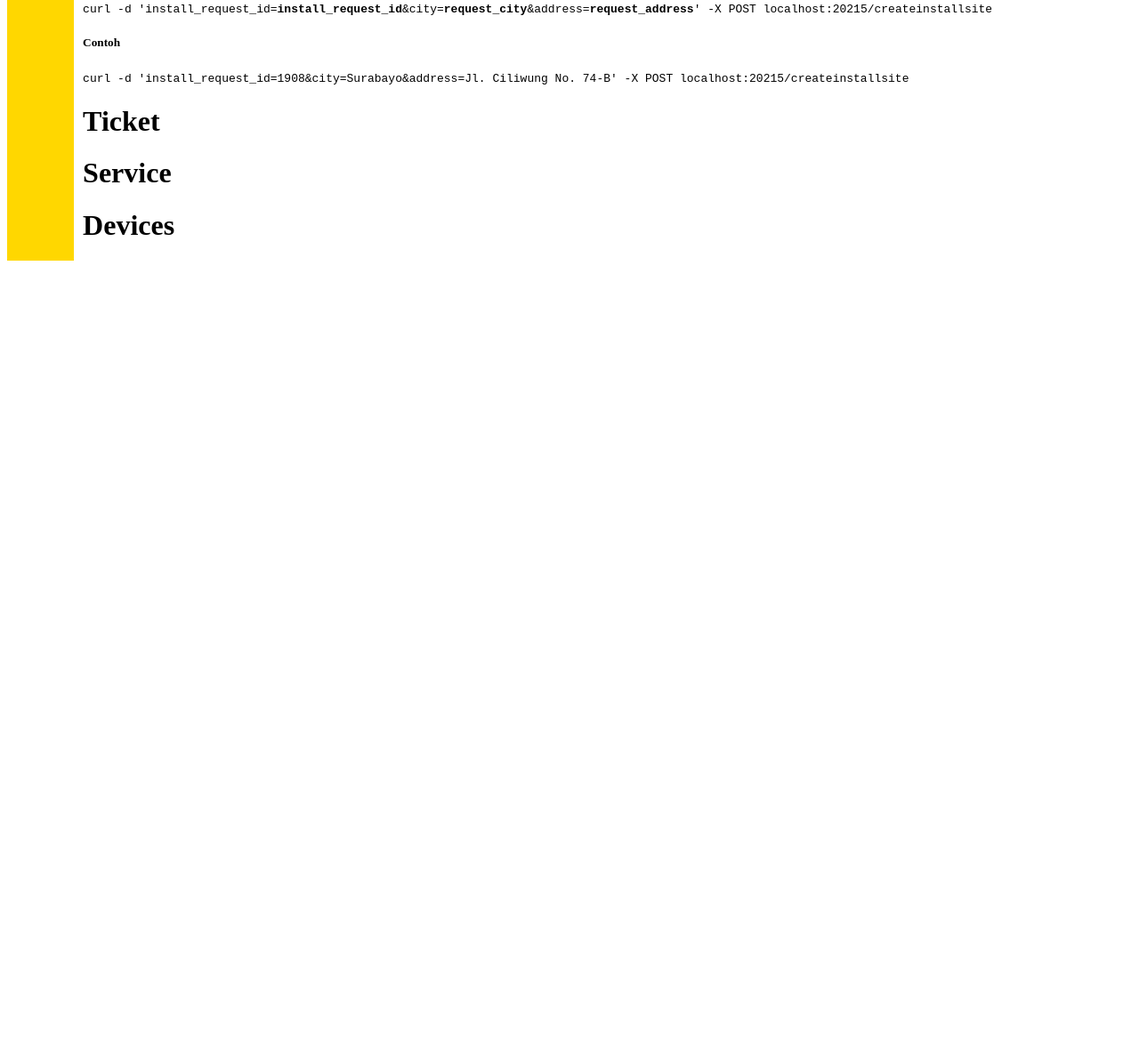
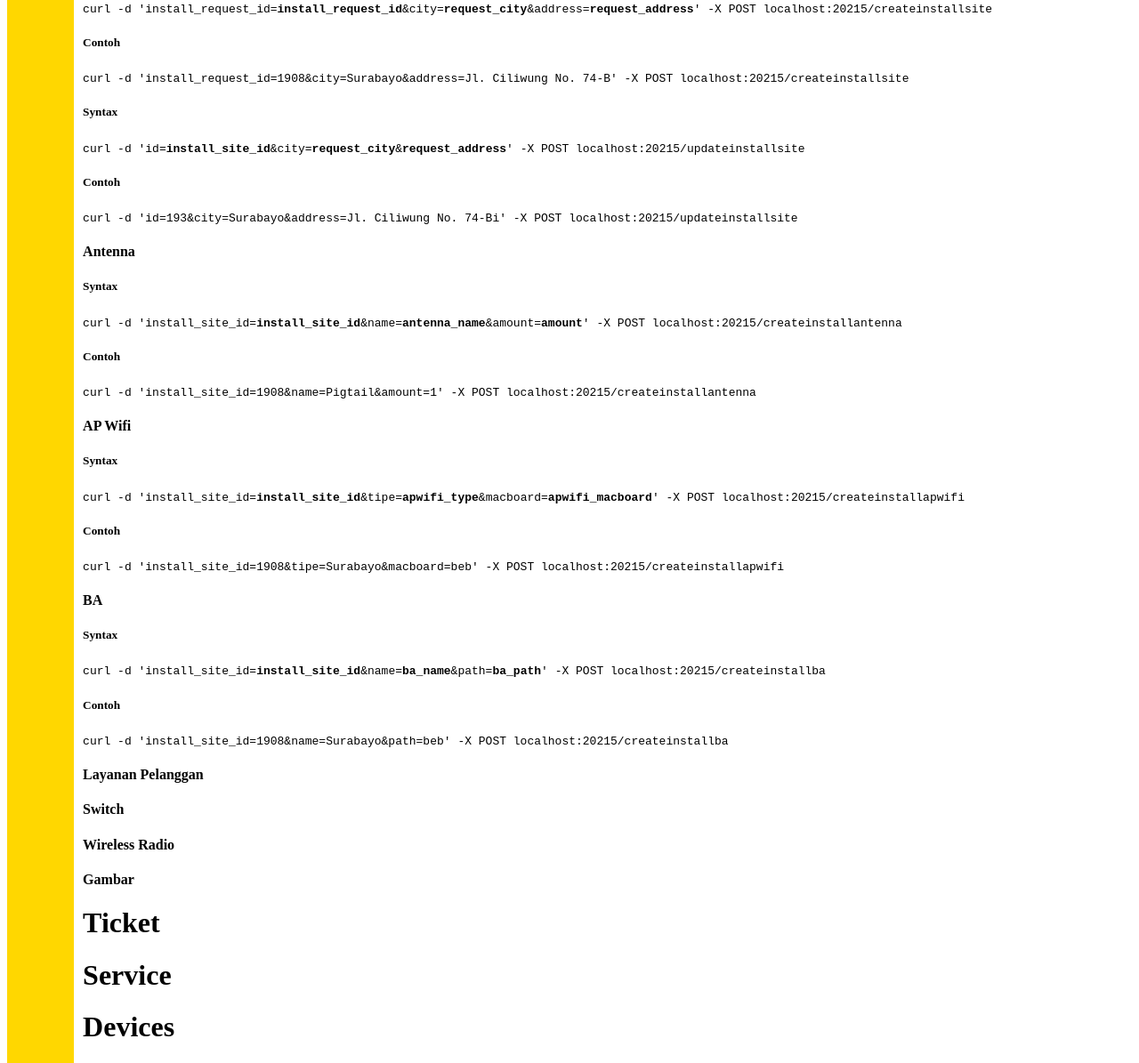
Before and after one commit to pojok-webdev/wo-server-v2, a website: page userguide.html in a window 1280 px wide. Shown: the part 2092-3287 px from the top of the page at 89% size. Before the commit the page ends 2393 px from the top, so only its background shows below. Drawn offline with nearby package versions, Linux system fonts and the light colour scheme.

Commit message:
update userguide

```diff
--- a/coret.txt
+++ b/coret.txt
@@ -109,3 +109,5 @@ KARENA PERTIMBANGAN PERFORMA, TABLE SURVEY_IMAGES AKAN BERUBAH MENJADI TABLE SUR
 //i.app.listen(process.env.PORT||i.appSetting.port)
 describe.skip( to skip test )
 simulation server : ~/jsserver/padiappisimulasi$
+conf : /etc/init/wo-server-v2-simulasi.conf
+start : sudo service wo-server-v2-simulasi start
--- a/userguide.html
+++ b/userguide.html
@@ -103,8 +103,46 @@
                         <h5>Contoh</h5>
                         <code>
                                 curl -d 'install_request_id=1908&city=Surabayo&address=Jl. Ciliwung No. 74-B' -X POST localhost:20215/createinstallsite
-
                         </code>
+                        <h5>Syntax</h5>
+                        <code>
+                                curl -d 'id=<strong>install_site_id</strong>&city=<strong>request_city</strong>&<strong>request_address</strong>' -X POST localhost:20215/updateinstallsite
+                        </code>
+                        <h5>Contoh</h5>
+                        <code>
+                                curl -d 'id=193&city=Surabayo&address=Jl. Ciliwung No. 74-Bi' -X POST localhost:20215/updateinstallsite
+                        </code>
+                        <h4>Antenna</h4>
+                        <h5>Syntax</h5>
+                        <code>
+                                curl -d 'install_site_id=<strong>install_site_id</strong>&name=<strong>antenna_name</strong>&amount=<strong>amount</strong>' -X POST localhost:20215/createinstallantenna
+                        </code>
+                        <h5>Contoh</h5>
+                        <code>
+                                curl -d 'install_site_id=1908&name=Pigtail&amount=1' -X POST localhost:20215/createinstallantenna
+                        </code>
+                        <h4>AP Wifi</h4>
+                        <h5>Syntax</h5>
+                        <code>
+                                curl -d 'install_site_id=<strong>install_site_id</strong>&tipe=<strong>apwifi_type</strong>&macboard=<strong>apwifi_macboard</strong>' -X POST localhost:20215/createinstallapwifi
+                        </code>
+                        <h5>Contoh</h5>
+                        <code>
+                                curl -d 'install_site_id=1908&tipe=Surabayo&macboard=beb' -X POST localhost:20215/createinstallapwifi
+                        </code>
+                        <h4>BA</h4>
+                        <h5>Syntax</h5>
+                        <code>
+                                curl -d 'install_site_id=<strong>install_site_id</strong>&name=<strong>ba_name</strong>&path=<strong>ba_path</strong>' -X POST localhost:20215/createinstallba
+                        </code>
+                        <h5>Contoh</h5>
+                        <code>
+                                curl -d 'install_site_id=1908&name=Surabayo&path=beb' -X POST localhost:20215/createinstallba
+                        </code>
+                        <h4>Layanan Pelanggan</h4>
+                        <h4>Switch</h4>
+                        <h4>Wireless Radio</h4>
+                        <h4>Gambar</h4>
                         <h1>Ticket</h1>
                         <h1>Service</h1>
                         <h1>Devices</h1>
@@ -117,7 +155,6 @@
     (function($){
         $('#btnCloser').click(function(){
             $('#divListOfContent').toggle()
-            //$('#idSticky').css('left',$("#divListOfContent").css("width"))
         })
         $("#btnTop").click(function(){
             document.documentElement.scrollTop = 0;
```
